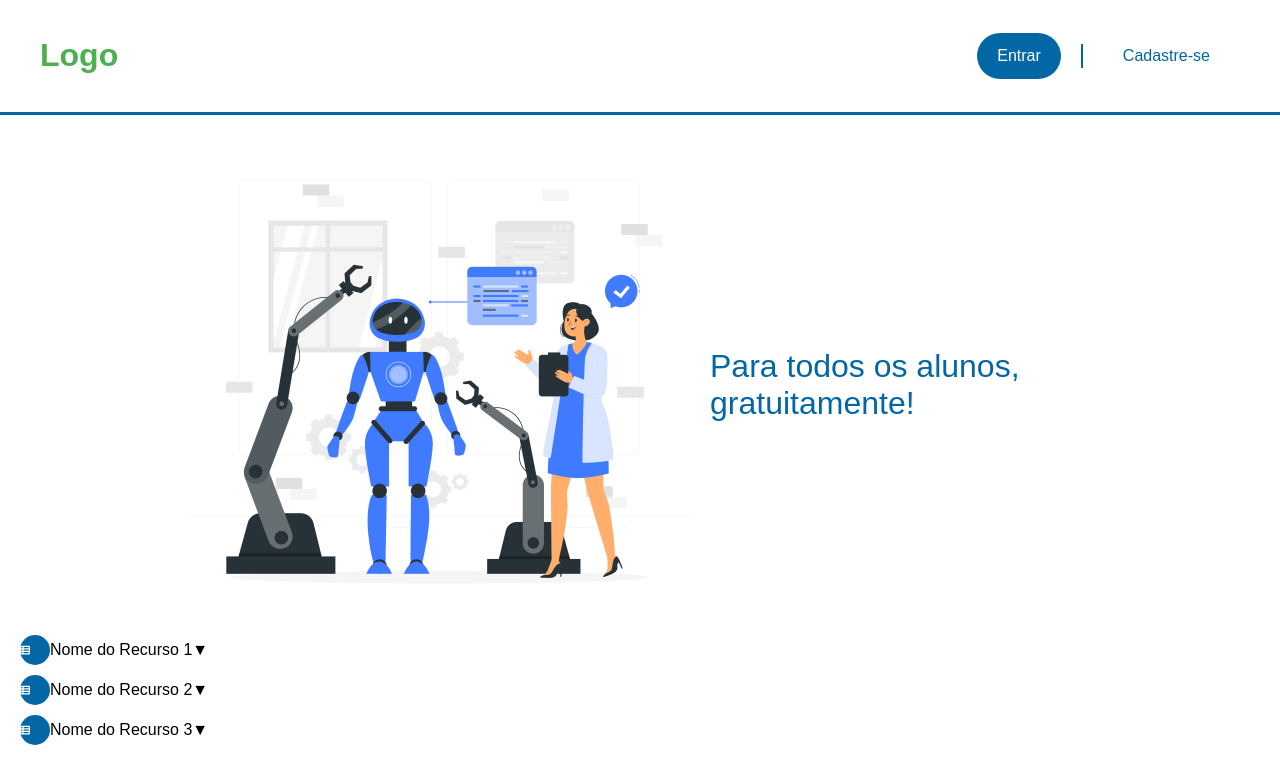
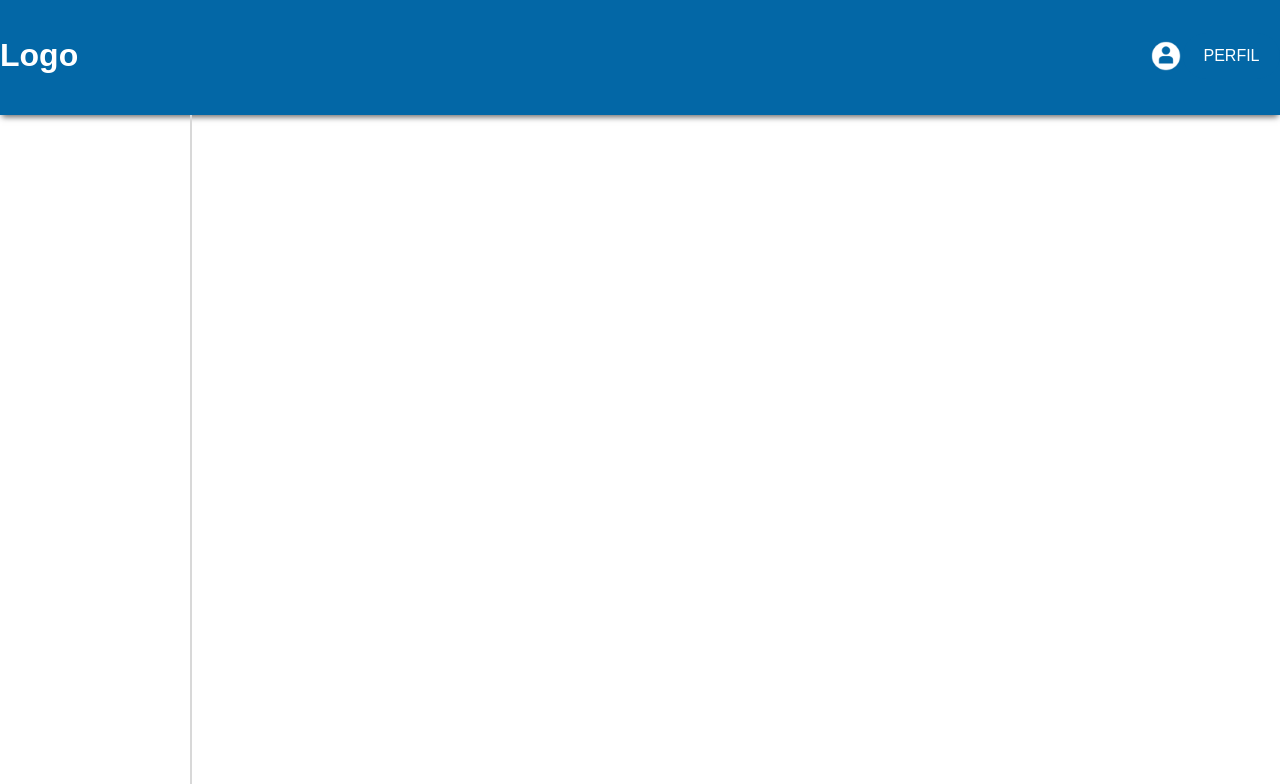
Before and after one commit to PedroHenriqueCustodiodelima/projeto, a plain HTML site: page index.html in a window 1280 px wide. Shown: the top 784 px of the page. Drawn offline with Linux system fonts and the light colour scheme.

Commit message:
base de todo o projeto

```diff
--- a/index.html
+++ b/index.html
@@ -15,44 +15,18 @@
             </div>
             <nav class="header-right">
                 <ul>
-                    <li><a href="#home" id="entrar">Entrar</a></li>
-                    <li class="separator"></li>
-                    <li><a href="#sobre" id="cadastrar">Cadastre-se</a></li>
+                    <img src="img/pessoas 1.png" alt="Imagem Exemplo" class="perfil">
+                    <li><a href="#home" id="entrar">PERFIL</a></li>
                 </ul>
             </nav>
         </div>
     </header>
     <main>
-        <div class="main-content">
-            <img src="img/people creating robot-rafiki 1.png" alt="Imagem Exemplo" class="main-image">
-            <p class="main-text">Para todos os alunos, gratuitamente!</p>
+        <div class="main-left">
+            <!-- Conteúdo do lado esquerdo -->
         </div>
-        <div class="container">
-            <div class="aulas">
-                <ul class="features-list">
-                    <li>
-                        <div class="icon-circle">
-                            <img src="img/table-list-solid.svg" alt="Imagem Exemplo" class="main-image">
-                        </div>
-                        <span>Nome do Recurso 1</span>
-                        <span class="arrow">▼</span>
-                    </li>
-                    <li>
-                        <div class="icon-circle">
-                            <img src="img/table-list-solid.svg" alt="Imagem Exemplo" class="main-image">
-                        </div>
-                        <span>Nome do Recurso 2</span>
-                        <span class="arrow">▼</span>
-                    </li>
-                    <li>
-                        <div class="icon-circle">
-                            <img src="img/table-list-solid.svg" alt="Imagem Exemplo" class="main-image">
-                        </div>
-                        <span>Nome do Recurso 3</span>
-                        <span class="arrow">▼</span>
-                    </li>
-                </ul>
-            </div>
+        <div class="main-right">
+            <!-- Conteúdo do lado direito -->
         </div>
     </main>
     <footer>
--- a/style.css
+++ b/style.css
@@ -6,19 +6,20 @@ body {
 }
 
 header {
-    background-color: white;
-    color: #4CAF50;
+    background-color: #0367A6;
+    color: #ffffff;
     padding: 1em 0;
     border-bottom: 3px solid #0367A6;
+    box-shadow: 0 4px 6px -2px rgb(105, 104, 104);
+
 }
 
 .header-content {
     display: flex;
     justify-content: space-between;
     align-items: center;
-    max-width: 1200px;
+    max-width: 1500px;
     margin: 0 auto;
-    padding: 0 20px;
 }
 
 .header-left {
@@ -40,7 +41,7 @@ nav ul {
 }
 
 nav ul li {
-    margin: 0 10px;
+    margin: 0 0.5px;
 }
 
 nav ul li a {
@@ -52,73 +53,41 @@ nav ul li a {
 nav ul li a#entrar {
     background-color: #0367A6;
     color: white;
-    border-radius: 50px; /* Borda redonda */
+    border-radius: 50px;
 }
 
 nav ul li a#cadastrar {
-    color: #0367A6;
+    color: #ffffff;
 }
 
 nav ul li.separator {
     width: 2px;
     height: 24px;
-    background-color: #0367A6;
+    background-color: #ffffff;
+}
+
+.perfil {
+    width: 30px;
+    max-width: 100%;
+    height: auto;
+    margin-right: 2px;
 }
 
 main {
-    padding: 20px;
+    display: flex;
+    height: calc(100vh - 100px);
 }
 
-.main-content {
-    display: flex;
-    align-items: center;
-    justify-content: space-between; /* Espaço entre a imagem e o texto */
-    max-width: 900px;
-    margin: 0 auto;
+.main-left {
+    flex: 0 0 15%;
+    padding: 20px;
+    box-sizing: border-box;
+    border-right: 2px solid #d8d8d8;
+    height: 100%;
 }
 
-.main-image {
-    width: 500px; /* Largura da imagem */
-    max-width: 100%; /* Garante que a imagem não ultrapasse o seu contêiner */
-    height: auto; /* Mantém a proporção da imagem */
-    margin-right: 20px; /* Espaço à direita da imagem */
+.main-right {
+    flex: 0 0 85%;
+    padding: 20px;
+    box-sizing: border-box;
 }
-
-.main-text {
-    font-size: 2em;
-    color: #0367A6;
-    flex: 1; /* Ocupa o espaço restante */
-    text-align: left; /* Alinha o texto à direita */
-}
-.features-list {
-    list-style-type: none;
-    padding: 0;
-    margin: 0;
-}
-
-.features-list li {
-    display: flex;
-    align-items: center;
-    margin-bottom: 10px;
-}
-
-.icon-circle {
-    width: 30px;
-    height: 30px;
-    background-color: #0367A6;
-    border-radius: 50%;
-    display: flex;
-    justify-content: center;
-    align-items: center;
-}
-
-.icon-image {
-    width: 10px;
-    height: 10px;
-}
-
-.arrow-image {
-    width: 20px;
-    height: 20px;
-    margin-left: auto;
-}
```
Also changed, not shown: img/pessoas 1.png (added).
